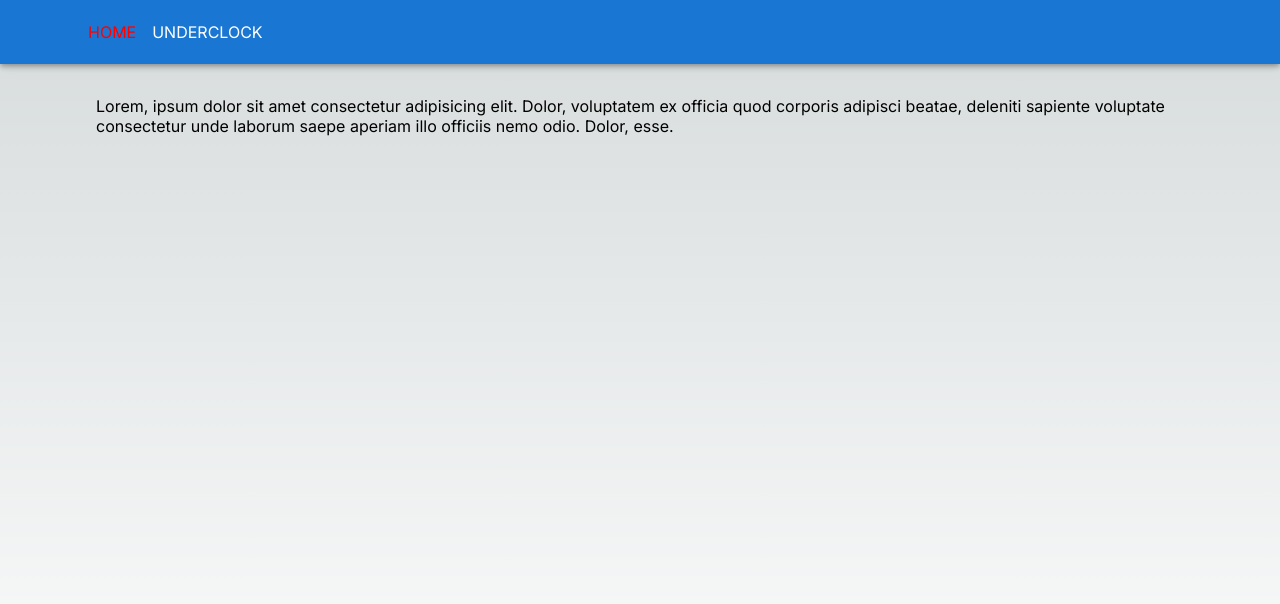
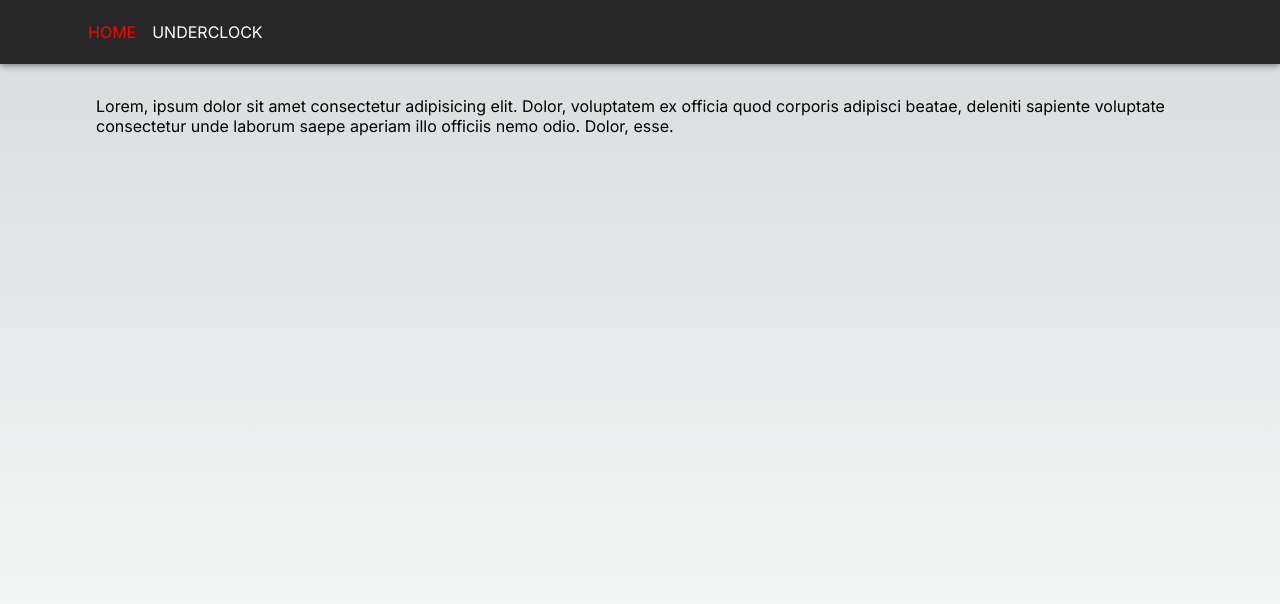
Before and after one commit to abonnell/osr-dm-tools, a Next.js app: page / in a window 1280 px wide. Shown: the top 604 px of the page. Built offline with nearby package versions, Linux system fonts and the light colour scheme.

Commit message:
theme provider

```diff
--- a/src/app/layout.js
+++ b/src/app/layout.js
@@ -1,14 +1,16 @@
+"use client";
 import "./globals.css";
 import { Inter } from "next/font/google";
+import { ThemeProvider } from "@mui/material";
+import Navbar from "@/components/Navbar/Navbar";
 
+import theme from "../../theme";
 const inter = Inter({ subsets: ["latin"] });
 
-import Navbar from "@/components/Navbar/Navbar";
-
-export const metadata = {
-	title: "OSR GM Tools",
-	description: "A collection of OSR GM Tools",
-};
+// export const metadata = {
+// 	title: "OSR GM Tools",
+// 	description: "A collection of OSR GM Tools",
+// };
 
 const navLinks = {
 	0: {
@@ -23,11 +25,13 @@ const navLinks = {
 
 export default function RootLayout({ children }) {
 	return (
+		<ThemeProvider theme={theme}>
 			<html lang="en">
 				<body className={inter.className}>
 					<Navbar navLinks={navLinks} />
 					{children}
 				</body>
 			</html>
+		</ThemeProvider>
 	);
 }
--- /dev/null
+++ b/theme.js
@@ -0,0 +1,22 @@
+import { createTheme } from "@mui/material";
+import { red, black } from "@mui/material/colors";
+
+const theme = createTheme({
+	palette: {
+		mode: "dark",
+		primary: {
+			main: "#ffc107",
+		},
+		secondary: {
+			main: "#448aff",
+		},
+		warning: {
+			main: "#ed6c02",
+		},
+		info: {
+			main: "#0288d1",
+		},
+	},
+});
+
+export default theme;
```
Lines whose indentation alone changed are shown as unchanged.
